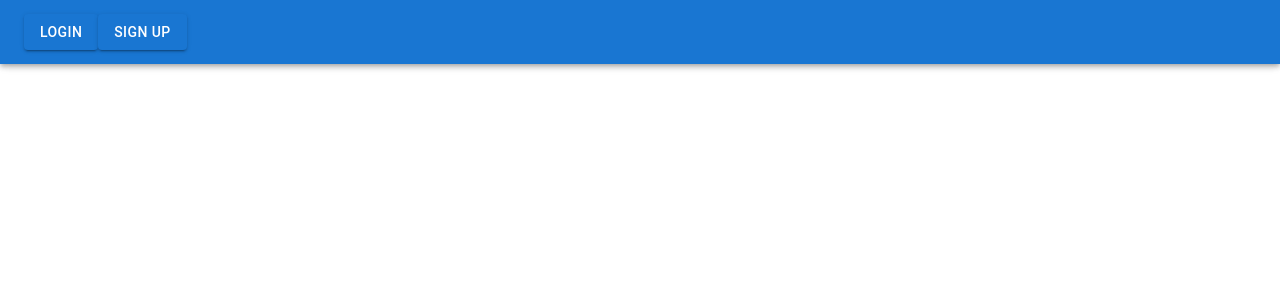
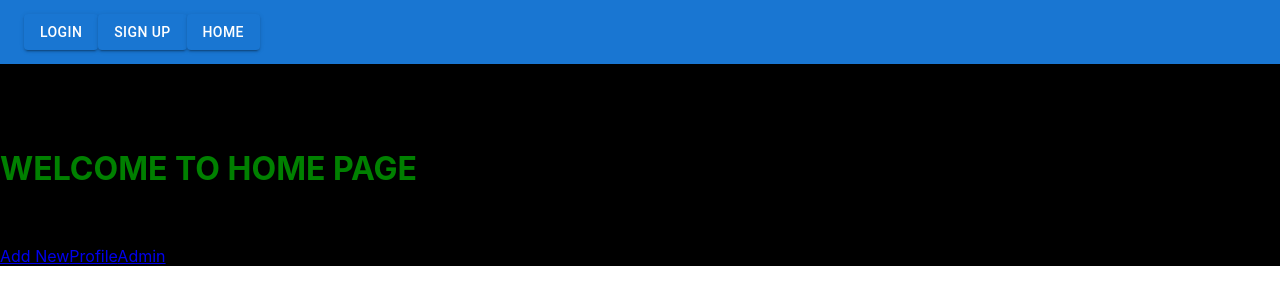
Before and after one commit to ICTAK-Expense-Tracker-App/Expense-Tracker-App, a React (Create React App) app in the folder frontend/: page /Home in a window 1280 px wide. Shown: the top 304 px of the page. Built offline with nearby package versions, Linux system fonts and the light colour scheme.

Commit message:
Your commit message

```diff
--- a/frontend/src/App.js
+++ b/frontend/src/App.js
@@ -1,19 +1,24 @@
-// App.js
 import React from 'react';
 import { Route, Routes } from 'react-router-dom';
 import NavBar from './components/NavBar';
 import Login from './components/Login';
 import SignUp from './components/SignUp';
+import Home from './components/Home';
+import AddNew from './components/AddNew';
+import Profile from './components/Profile';
+import Admin from './components/Admin';
 
 function App() {
-  const isLoginPage = window.location.pathname === '/Login';
-
   return (
     <div className="App">
-      {!isLoginPage && <NavBar />} /*Render the navbar only if it's not the login page */
+      <NavBar /> {/* NavBar component added here */}
       <Routes>
         <Route path="/Login" element={<Login />} />
         <Route path="/SignUp" element={<SignUp />} />
+        <Route path="/Home" element={<Home />} />
+        <Route path="/AddNew" element={<AddNew />} />
+        <Route path="/Profile" element={<Profile />} />
+        <Route path="/Admin" element={<Admin />} />
       </Routes>
     </div>
   );
--- a/frontend/src/components/Home.css
+++ b/frontend/src/components/Home.css
@@ -1,5 +1,8 @@
 .home-container {
     background-color: black;
+    padding-top: 10%;
+    height:100%;
+    width:100%;
 }
 
 .home-heading {
--- a/frontend/src/components/Home.jsx
+++ b/frontend/src/components/Home.jsx
@@ -2,9 +2,9 @@ import React from 'react';
 import {Link} from 'react-router-dom';
 import NavBar from './NavBar';
 import './Home.css';
-import './AddNew';
-import './Admin';
-import './Profile';
+import './AddNew.jsx';
+import './Admin.jsx';
+import './Profile.jsx';
 
 const Home = () =>{
     return (
--- a/frontend/src/components/NavBar.jsx
+++ b/frontend/src/components/NavBar.jsx
@@ -9,6 +9,7 @@ const NavBar = () => {
             <Toolbar>
             <Button component={Link} to='/Login' variant='contained'>Login</Button>
           <Button component={Link} to='/SignUp' variant='contained'>Sign Up</Button>
+          <Button component={Link} to='/Home' variant='contained'>Home</Button>
             </Toolbar>
         </AppBar>
     </div>
```
